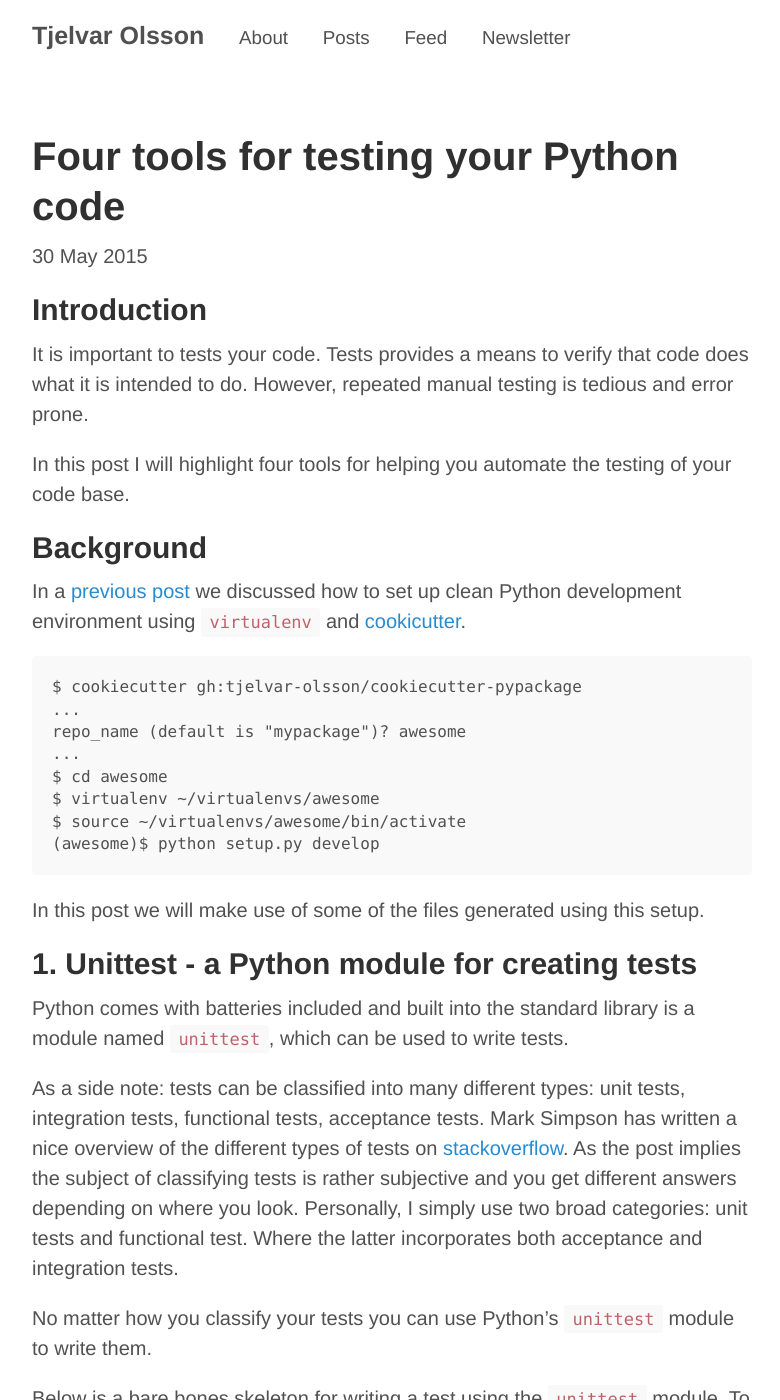
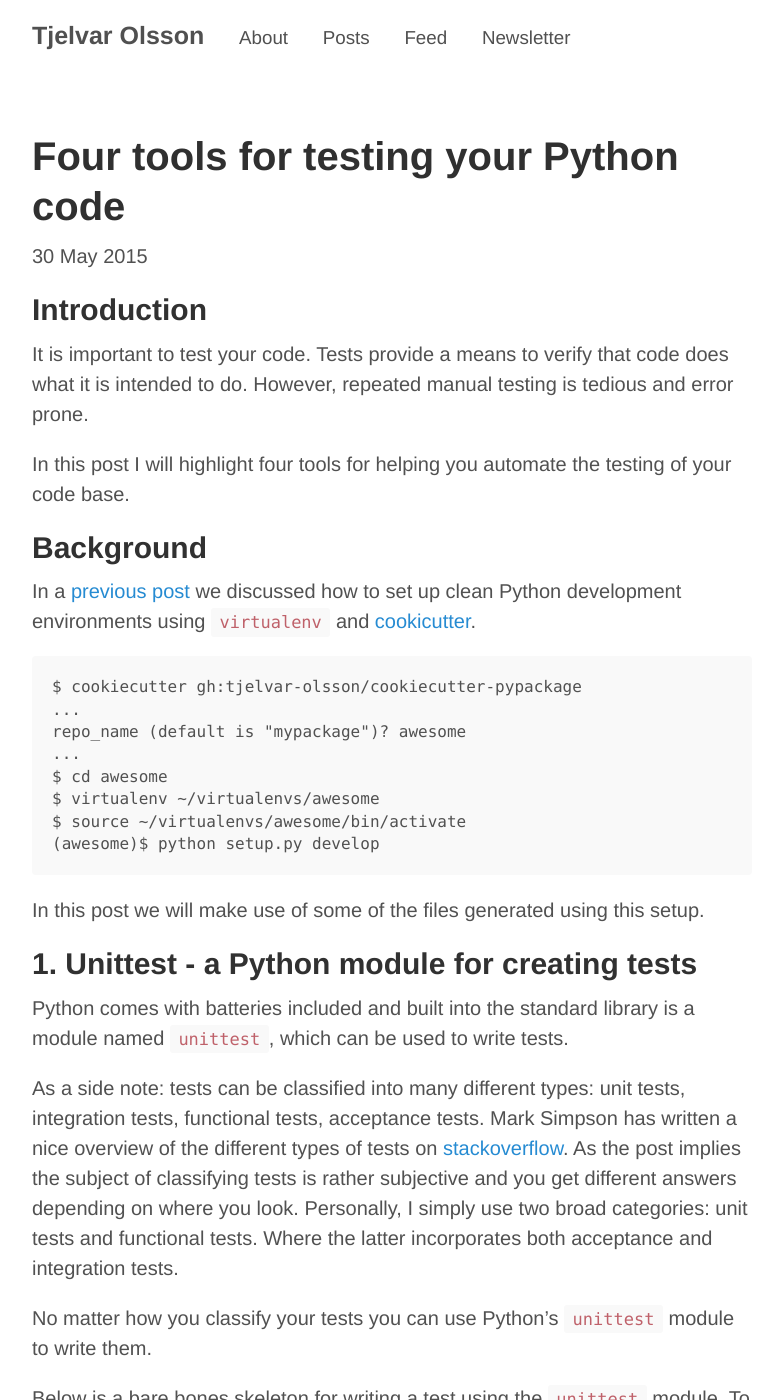
Before and after one commit to tjelvar-olsson/tjelvar-olsson.github.io, a Jekyll site: the page built from _posts/2015-05-30-four-tools-for-testing-your-python-code.md, in a window 1280 px wide and 1400 px high. Shown: the whole window, without its empty margins (248-1028 px from the left). Built offline with Jekyll 4.4.1, drawn with Linux system fonts in a browser that asks for light colours; Markdown is read by kramdown in place of the engine named in the settings; comment, search, counter and statistics services are not loaded; some of the changed text lies outside the part shown.

Commit message:
Final tweaks to python testing tools post.

```diff
--- a/_posts/2015-05-30-four-tools-for-testing-your-python-code.md
+++ b/_posts/2015-05-30-four-tools-for-testing-your-python-code.md
@@ -10,7 +10,7 @@ tags:
 
 ## Introduction
 
-It is important to tests your code. Tests provides a means to verify that code
+It is important to test your code. Tests provide a means to verify that code
 does what it is intended to do. However, repeated manual testing is tedious and
 error prone.
 
@@ -22,7 +22,7 @@ of your code base.
 
 In a
 [previous post]({% post_url 2015-05-09-begginers-guide-creating-clean-python-development-environments %})
-we discussed how to set up clean Python development environment using
+we discussed how to set up clean Python development environments using
 ``virtualenv`` and
 [cookicutter]({% post_url 2015-05-04-using-cookiecutter-a-passive-code-generator %}).
 
```
Also changed, not shown: other parts of _posts/2015-05-30-four-tools-for-testing-your-python-code.md (+3 -3 lines).
